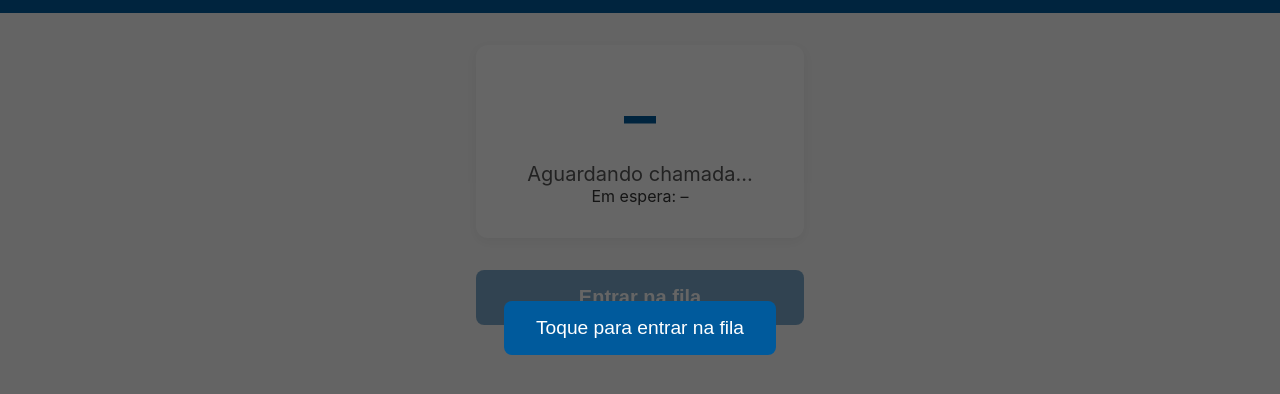
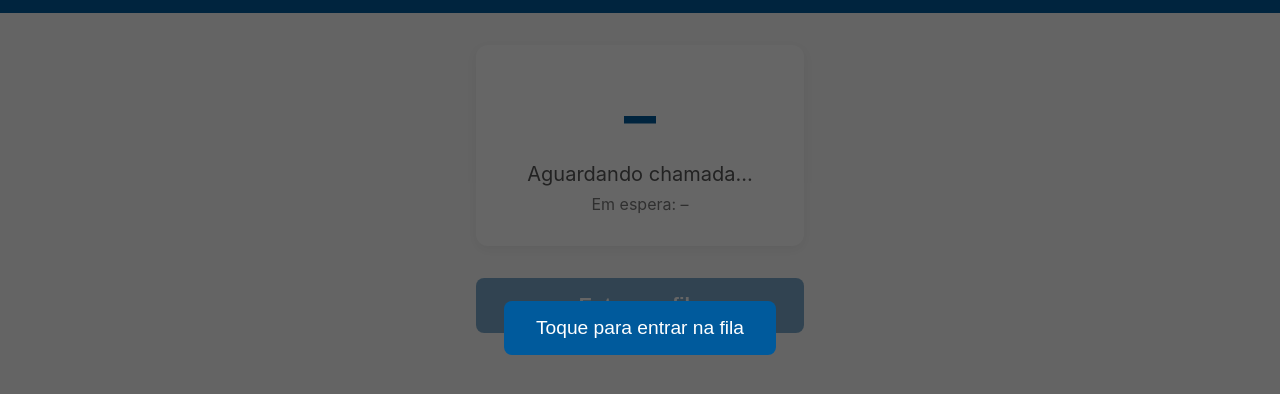
Before and after one commit to SanAppsMano/SanNext, a website: page public/client/index.html in a window 1280 px wide. Shown: the part 72-466 px from the top of the page. Drawn offline with Linux system fonts and the light colour scheme.

Commit message:
Update client.css

```diff
--- a/public/client/css/client.css
+++ b/public/client/css/client.css
@@ -111,3 +111,11 @@ body {
   .ticket-number { font-size:3.5rem; }
   .btn-toggle { font-size:1.1rem; padding:0.75rem; }
 }
+/* … (todo o CSS anterior permanece) … */
+
+/* Novo: estilo de “Em espera” */
+.waiting-count {
+  margin-top: 0.5rem;
+  font-size: 1rem;
+  color: #777;
+}
```
